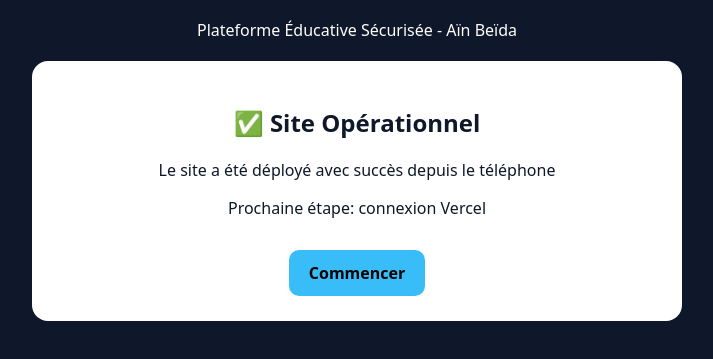
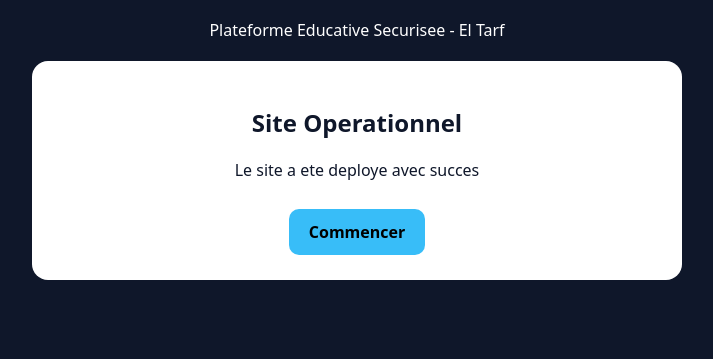
Before and after one commit to ghaithahcene-cell/guendouze-securise-edu, a plain HTML site: page index.html in a window 1280 px wide. Shown: the part 105-464 px from the top of the page, without its empty margins (283-996 px from the left). Drawn offline with Linux system fonts and the light colour scheme.

Commit message:
Update index.html

```diff
--- a/index.html
+++ b/index.html
@@ -3,21 +3,21 @@
 <head>
 <meta charset="UTF-8">
 <meta name="viewport" content="width=device-width, initial-scale=1.0">
+<meta name="google-site-verification" content="EtAOjldXSIhNQKSXTLp57Ja5_nxcc8MU72aBtdtQsq4" />
 <title>Guendouze - Securise Edu</title>
 <style>
-body{font-family:system-ui;background:#0f172a;color:white;text-align:center;padding:30px}
+body{font-family:system-ui,sans-serif;background:#0f172a;color:white;text-align:center;padding:30px}
 .card{background:white;color:#0f172a;padding:25px;border-radius:16px;max-width:600px;margin:20px auto}
 h1{color:#38bdf8}
-.btn{background:#38bdf8;color:black;padding:12px 20px;border-radius:10px;text-decoration:none;display:inline-block;margin-top:15px;font-weight:bold}
+.btn{background:#38bdf8;color:black;padding:12px 20px;border-radius:10px;text-decoration:none;display:inline-block;margin-top:12px;font-weight:bold}
 </style>
 </head>
 <body>
 <h1>Guendouze Securise Edu</h1>
-<p>Plateforme Éducative Sécurisée - Aïn Beïda</p>
+<p>Plateforme Educative Securisee - El Tarf</p>
 <div class="card">
-<h2>✅ Site Opérationnel</h2>
-<p>Le site a été déployé avec succès depuis le téléphone</p>
-<p>Prochaine étape: connexion Vercel</p>
+<h2>Site Operationnel</h2>
+<p>Le site a ete deploye avec succes</p>
 <a class="btn" href="#">Commencer</a>
 </div>
 </body>
```
